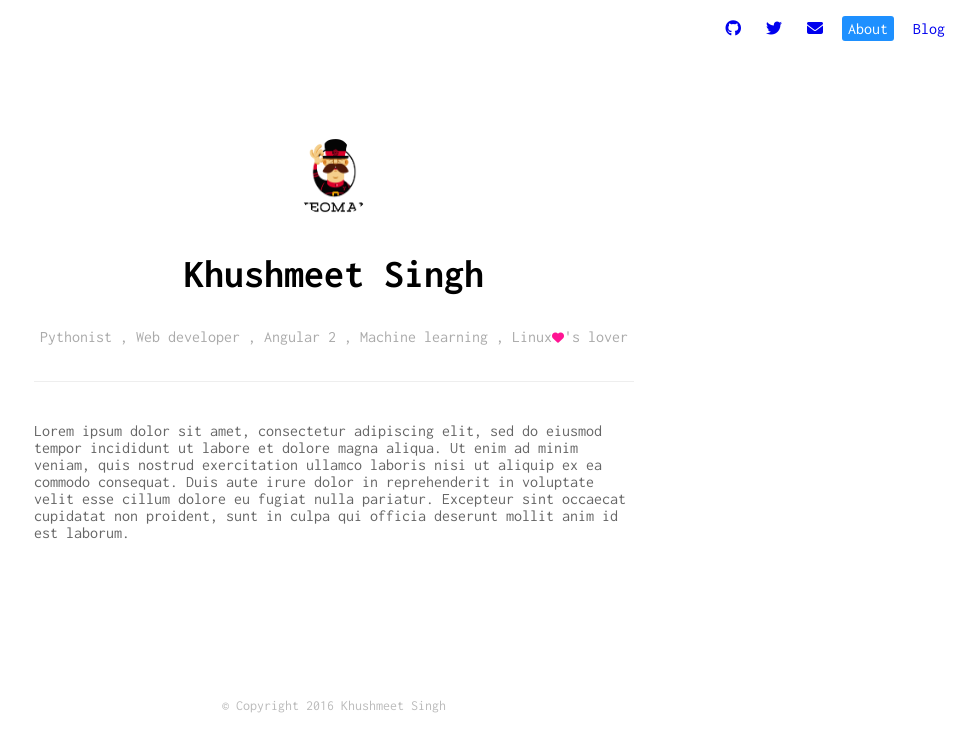
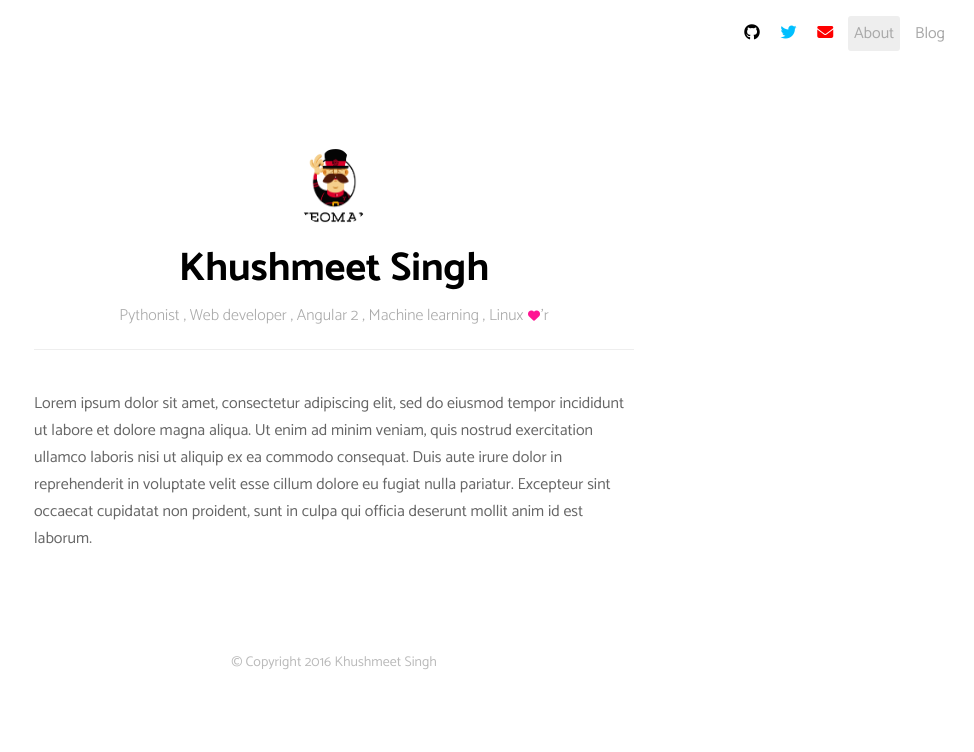
Before and after one commit to khushmeeet/khushmeeet.github.io, a Jekyll site: the page built from index.html, in a window 1280 px wide. Shown: the top 752 px of the page, without its empty margins (306-1280 px from the left). Built offline with Jekyll 4.4.1, drawn with Linux system fonts in a browser that asks for light colours; nearby versions of some CDN libraries.

Commit message:
ui fixes

```diff
--- a/_layouts/default.html
+++ b/_layouts/default.html
@@ -10,9 +10,9 @@
     <body>
         <header>
             <nav class="navigator">
-                <a href="https://github.com/khushmeet"><i class="fa fa-github" aria-hidden="true"></i></a>
-                <a href="https://twitter.com/khushmeeet"><i class="fa fa-twitter" aria-hidden="true"></i></a>
-                <a href="#"><i class="fa fa-envelope" aria-hidden="true"></i></a>
+                <a href="https://github.com/khushmeet"><i class="fa fa-github github" aria-hidden="true"></i></a>
+                <a href="https://twitter.com/khushmeeet"><i class="fa fa-twitter twitter" aria-hidden="true"></i></a>
+                <a href="#"><i class="fa fa-envelope gmail" aria-hidden="true"></i></a>
                 <a class="{% if page.url == '/' %} current {% endif %}" href="{{site.baseurl}}/index.html">About</a>
                 <a class="{% if page.url == '/blog.html'%} current {% endif %}" href="{{site.baseurl}}/blog.html">Blog</a>
             </nav>
--- a/_layouts/header.html
+++ b/_layouts/header.html
@@ -6,7 +6,7 @@ layout: default
         <header>
             <img class="head-img" src="{{site.url}}/assets/yeoman-logo.png" alt="Khushmeet Singh">
             <h1 class="home-heading">Khushmeet Singh</h1>
-            <p>Pythonist , Web developer , Angular 2 , Machine learning , Linux<i class="fa fa-heart heart" aria-hidden="true" style="font-size:12px;"></i>'s lover </p>
+            <p>Pythonist , Web developer , Angular 2 , Machine learning , Linux <i class="fa fa-heart heart" aria-hidden="true" style="font-size:12px;"></i>'r </p>
         </header>
     </section>
 </div>
--- a/css/style.scss
+++ b/css/style.scss
@@ -1,17 +1,17 @@
 ---
 ---
 
-//@import url('https://fonts.googleapis.com/css?family=Source+Sans+Pro:300,400,700');
-//@import url('https://fonts.googleapis.com/css?family=Dosis:300,400,700');
-@import url('https://fonts.googleapis.com/css?family=Inconsolata:400,700');
+//@import url('https://fonts.googleapis.com/css?family=Inconsolata:400,700');
+//@import url('https://fonts.googleapis.com/css?family=Raleway:300,400,700');
+@import url('https://fonts.googleapis.com/css?family=Catamaran:300,400,700');
 
 body {
-    font-family: 'Inconsolata', sans-serif;
+    font-family: 'Catamaran', sans-serif;
     color: #666;
 }
 
 .current {
-    background-color: dodgerblue;
+    background-color: #eee;
     border-radius: 3px;
     color: white;
 }
@@ -24,6 +24,16 @@ body {
         padding: 4px 6px;
         margin-right: 5px;
         text-decoration: none;
+        color: darkgrey;
+    }
+    .github {
+        color: black;
+    }
+    .twitter {
+        color: deepskyblue;
+    }
+    .gmail {
+        color: red;
     }
 }
 
@@ -49,10 +59,12 @@ body {
             h1 {
                 font-size: 2.5em;
                 color: black;
+                margin: 0px;
             }
             p {
                 font-weight: 300;
                 color: #aaa;
+                margin: 0px;
             }
         }
     }
@@ -60,17 +72,21 @@ body {
 
 .heart {
     color: deeppink;
+    padding: 0px 1px 0px 1px;
 }
 
 .main-stuff {
     max-width: 600px;
     margin: 0 auto;
     color: #666;
+    p {
+
+    }
 }
 
 #footer {
     //box-shadow: inset 0 1px 0 #eee;
-    padding: 40px 0 0 0;
+    //padding: 40px 0 0 0;
     margin-top: 100px;
     max-width: 600px;
     margin-left: auto;
@@ -92,8 +108,12 @@ body {
         a {
         text-decoration: none;
         display: block;
+        color: black;
+        font-size: 1.3em;
             aside {
-                float: right
+                float: right;
+                color: #b2b9be;
+                font-size: 0.73em;
             }
         }
     }
@@ -112,6 +132,7 @@ body {
                 font-size: 32px;
                 line-height: 1.4em;
                 margin-bottom: 15px;
+                color: black;
             }
             h6 {
                 color: #b2b9be;
```
